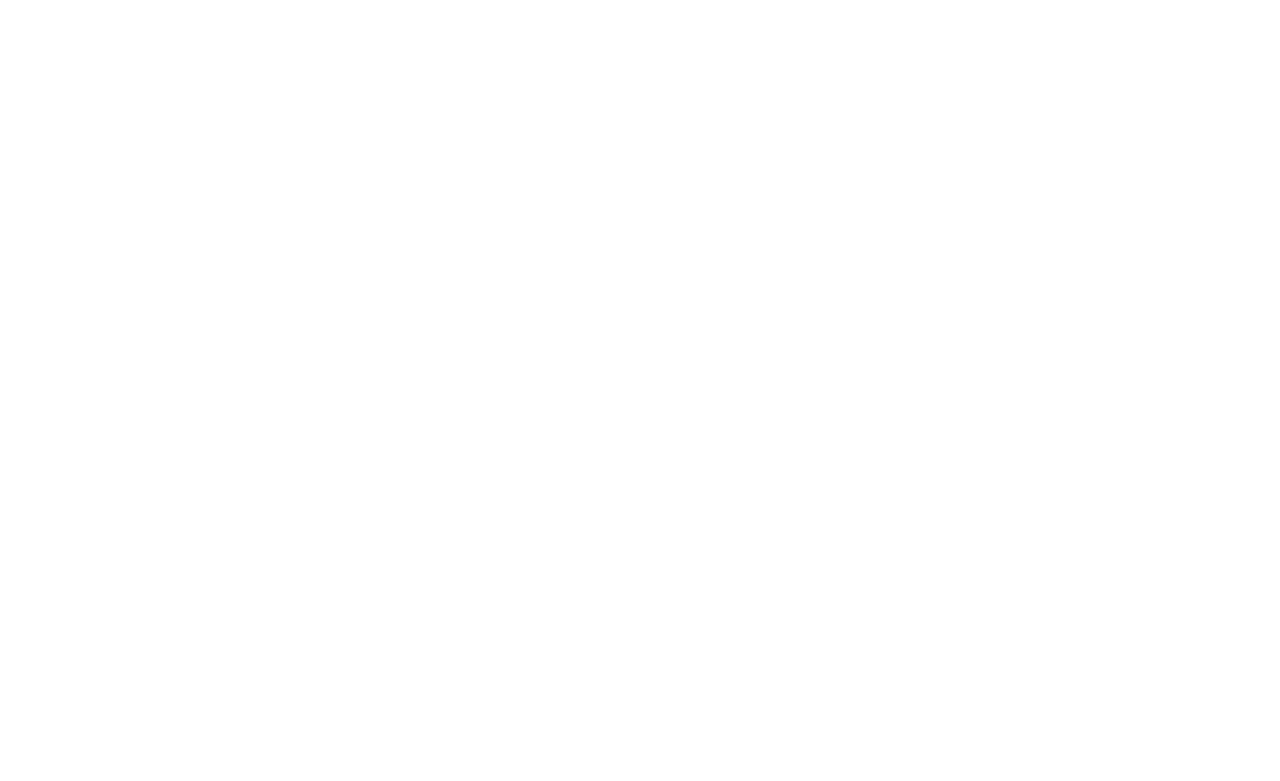
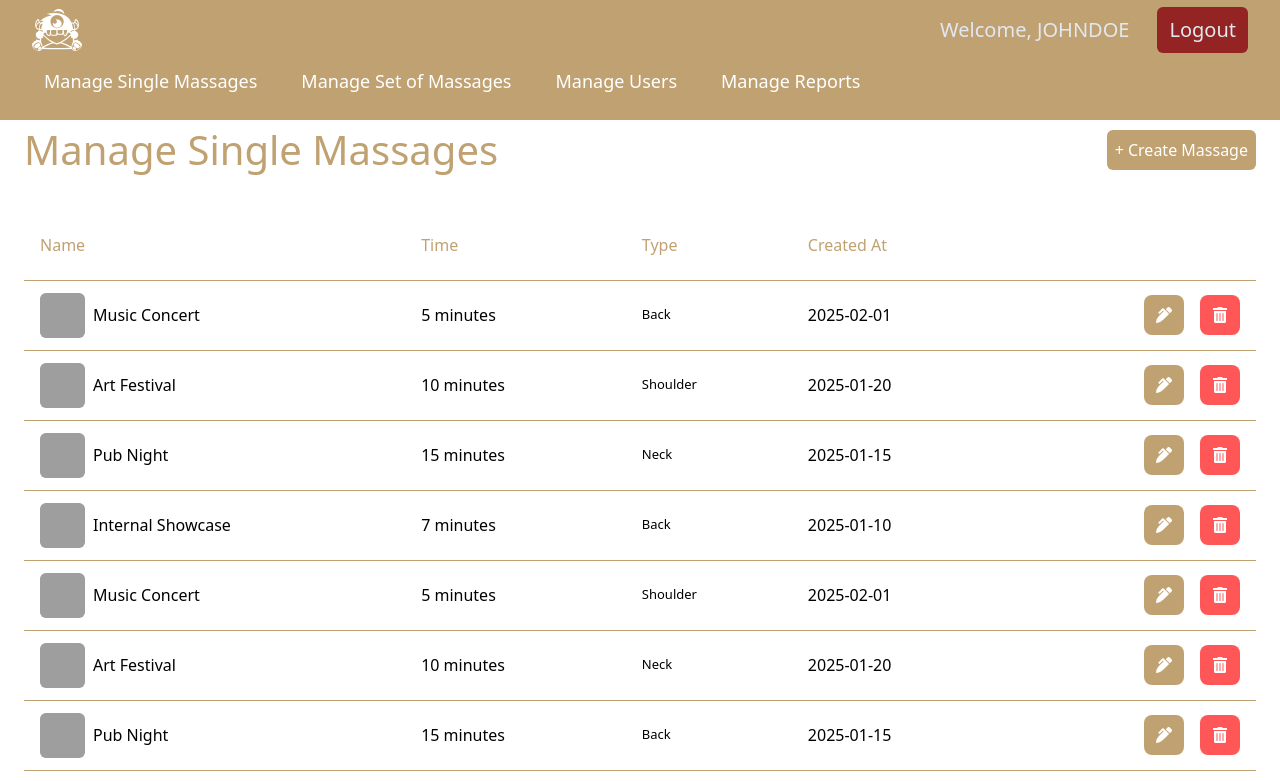
Before and after one commit to Deonmayon/NuadPah-web, a React (Vite) app: page / in a window 1280 px wide. Before the commit this address had no page. Shown: the top 781 px of the page. Built offline with nearby package versions, Linux system fonts and the light colour scheme; grey boxes are pictures that could not be loaded.

Commit message:
change route path and wording

```diff
--- a/src/App.jsx
+++ b/src/App.jsx
@@ -1,19 +1,19 @@
 import { useState, useEffect } from "react";
-import SingleManage from './page/SingleManage'
-import UserManage from './page/UserManage'
+import SingleManage from "./page/SingleManage";
+import UserManage from "./page/UserManage";
 import ReportManage from "./page/ReportManage";
 import SetofManage from "./page/SetofManage";
 import CreateSingle from "./page/CreateSingle";
 import EditUser from "./page/EditUser";
 import EditReport from "./page/EditReport";
 
-import { BrowserRouter, Routes, Route , Link } from "react-router-dom";
+import { BrowserRouter, Routes, Route, Link } from "react-router-dom";
 
 function App() {
-
   return (
     <BrowserRouter>
       <Routes>
+        <Route path="/" element={<SingleManage />}></Route>
         <Route path="/singlemanage" element={<SingleManage />}></Route>
         <Route path="/usermanage" element={<UserManage />}></Route>
         <Route path="/reportmanage" element={<ReportManage />}></Route>
@@ -23,7 +23,7 @@ function App() {
         <Route path="/editreport" element={<EditReport />}></Route>
       </Routes>
     </BrowserRouter>
-  )
+  );
 }
 
-export default App
+export default App;
--- a/src/page/CreateSingle.jsx
+++ b/src/page/CreateSingle.jsx
@@ -2,7 +2,6 @@ import React, { useEffect, useState } from "react";
 import Nav from "../components/Nav";
 import IconCom from "../components/IconCom";
 import Navmenu from "../components/Navmenu";
-
 
 import { Link, useNavigate } from "react-router-dom";
 
@@ -106,12 +105,12 @@ function CreateSingle() {
   return (
     <div className="bg-white w-full h-full min-h-dvh font-kanit">
       <Nav />
-      <Navmenu className='z-50' />
+      <Navmenu className="z-50" />
       <div className="mt-[120px] px-2 sm:px-4 md:px-6 lg:px-16 max-w-[1250px] mx-auto h-full flex justify-center">
         <div className="mt-[30px] w-full flex flex-col items-center">
           <div className="h-[70px] w-full flex flex-row items-center">
             <Link
-              to="/manageevent"
+              to="/singlemanage"
               className="flex px-3 py-2 rounded-lg items-center border-2 border-solid border-[#C0A172] text-[#C0A172] transition-all duration-300 hover:bg-[#DBDBDB]"
             >
               <IconCom icon="left" size="18" />
@@ -155,7 +154,7 @@ function CreateSingle() {
                 ></input>
               </div>
               <div className="w-1/2 h-full pl-[20px] text-white text-[14px] font-medium">
-                <p className="mb-[10px] text-black">Name Event</p>
+                <p className="mb-[10px] text-black">Name</p>
                 <input
                   type="text"
                   onChange={handleInput}
@@ -164,7 +163,7 @@ function CreateSingle() {
                   className="h-[40px] w-full rounded-md pl-2 bg-[#DBDBDB] text-black focus:outline-none
                 focus:ring-0 focus:ring-[#DBDBDB] focus:ring-offset-2 focus:ring-offset-[#C0A172]"
                 />
-                <p className="mt-[15px] mb-[10px] text-black">Detail Event</p>
+                <p className="mt-[15px] mb-[10px] text-black">Detail</p>
                 <textarea
                   type="text"
                   onChange={handleInput}
@@ -175,7 +174,7 @@ function CreateSingle() {
                   rows="8"
                   placeholder="Tell about event"
                 ></textarea>
-                <p className="mt-[15px] mb-[10px] text-black">Type Event</p>
+                <p className="mt-[15px] mb-[10px] text-black">Type</p>
                 <select
                   onChange={handleInput}
                   name="eventtype"
@@ -187,7 +186,7 @@ function CreateSingle() {
                   <option value="festival">Shoulder</option>
                   <option value="concert">Neck</option>
                 </select>
-                <p className="mt-[15px] mb-[10px] text-black">Type Event</p>
+                <p className="mt-[15px] mb-[10px] text-black">Time</p>
                 <select
                   onChange={handleInput}
                   name="eventtype"
--- a/src/page/EditReport.jsx
+++ b/src/page/EditReport.jsx
@@ -28,7 +28,6 @@ function EditReport() {
       status: "processing",
     };
 
-
     setNamereport(mockUserData.namereport);
     setNamereporter(mockUserData.namereporter);
     setTime(mockUserData.time);
@@ -51,7 +50,6 @@ function EditReport() {
       setPreviewImage1(null);
     }
   };
-
 
   const handleUpdate = (e) => {
     e.preventDefault();
@@ -85,7 +83,7 @@ function EditReport() {
         <div className="mt-[30px] h-[540px] w-[420px] flex flex-col items-center">
           <div className="h-[70px] w-full flex flex-row items-center">
             <Link
-              to={"/manageuser"}
+              to={"/reportmanage"}
               className="flex px-3 py-2 rounded-lg items-center border-2 border-solid border-[#C0A172] text-[#C0A172] hover:bg-[#DBDBDB] transition-all duration-300"
             >
               <IconCom icon="left" size="18" />
@@ -124,7 +122,6 @@ function EditReport() {
               <option value="processing">processing</option>
               <option value="pending">pending</option>
               <option value="completed">completed</option>
-
             </select>
             <button
               type="submit"
--- a/src/page/ReportManage.jsx
+++ b/src/page/ReportManage.jsx
@@ -9,13 +9,39 @@ function ReportManage() {
   const navigate = useNavigate();
 
   const mockEvents = [
-    { _id: "000001", eventname: "Have a problem", artistname: "Leslie Alexander", eventtype: "pending", eventimage: "event1.jpg", formattedCreatedAt: "2025-02-01" },
-    { _id: "000002", eventname: "Have a question", artistname: "Guy Hawkins", eventtype: "processing", eventimage: "event2.jpg", formattedCreatedAt: "2025-01-20" },
-    { _id: "000003", eventname: "Have a jookroo", artistname: "Marvin McKinney", eventtype: "completed", eventimage: "event3.jpg", formattedCreatedAt: "2025-01-15" },
-    { _id: "000004", eventname: "Have a Showcase", artistname: "Arlene McCoy", eventtype: "pending", eventimage: "event4.jpg", formattedCreatedAt: "2025-01-10" },
-
+    {
+      _id: "000001",
+      eventname: "Have a problem",
+      artistname: "Leslie Alexander",
+      eventtype: "pending",
+      eventimage: "event1.jpg",
+      formattedCreatedAt: "2025-02-01",
+    },
+    {
+      _id: "000002",
+      eventname: "Have a question",
+      artistname: "Guy Hawkins",
+      eventtype: "processing",
+      eventimage: "event2.jpg",
+      formattedCreatedAt: "2025-01-20",
+    },
+    {
+      _id: "000003",
+      eventname: "Have a jookroo",
+      artistname: "Marvin McKinney",
+      eventtype: "completed",
+      eventimage: "event3.jpg",
+      formattedCreatedAt: "2025-01-15",
+    },
+    {
+      _id: "000004",
+      eventname: "Have a Showcase",
+      artistname: "Arlene McCoy",
+      eventtype: "pending",
+      eventimage: "event4.jpg",
+      formattedCreatedAt: "2025-01-10",
+    },
   ];
-
 
   const [data, setData] = useState([]);
 
@@ -177,7 +203,7 @@ function ReportManage() {
                     <td className="h-[70px] table-cell text-left align-middle px-4">
                       <div className="flex justify-end">
                         <Link
-                          to={`/editevent/${event._id}`}
+                          to={`/editreport`}
                           className="text-white min-h-[40px] min-w-[40px] max-h-[40px] max-w-[40px] w-full h-full bg-[#C0A172] rounded-lg flex justify-center items-center transition-all duration-300 hover:bg-[#C0A172]"
                         >
                           <IconCom icon="edit" />
@@ -201,7 +227,9 @@ function ReportManage() {
                           <p className="text-black truncate overflow-hidden whitespace-nowrap">
                             {event._id}-{event.eventname}
                           </p>
-                          <p className="font-extralight text-black">{event.formattedCreatedAt}</p>
+                          <p className="font-extralight text-black">
+                            {event.formattedCreatedAt}
+                          </p>
                         </div>
                       </div>
                     </td>
@@ -290,7 +318,7 @@ function ReportManage() {
                 </button>
               </div>
               <Link
-                to={selectedEvent ? `/editevent/${selectedEvent._id}` : '#'}
+                to={selectedEvent ? `/editevent/${selectedEvent._id}` : "#"}
                 onClick={handleEdit}
                 className="transition-all duration-300 mb-2 w-full flex items-center px-4 py-3 text-sm text-left rounded-md hover:bg-[#DBDBDB]"
               >
--- a/src/page/SingleManage.jsx
+++ b/src/page/SingleManage.jsx
@@ -9,20 +9,103 @@ function SingleManage() {
   const navigate = useNavigate();
 
   const mockEvents = [
-    { _id: "1", eventname: "Music Concert", artistname: "5", eventtype: "back", eventimage: "event1.jpg", formattedCreatedAt: "2025-02-01" },
-    { _id: "2", eventname: "Art Festival", artistname: "10", eventtype: "shoulder", eventimage: "event2.jpg", formattedCreatedAt: "2025-01-20" },
-    { _id: "3", eventname: "Pub Night", artistname: "15", eventtype: "neck", eventimage: "event3.jpg", formattedCreatedAt: "2025-01-15" },
-    { _id: "4", eventname: "Internal Showcase", artistname: "7", eventtype: "back", eventimage: "event4.jpg", formattedCreatedAt: "2025-01-10" },
-    { _id: "1", eventname: "Music Concert", artistname: "5", eventtype: "shoulder", eventimage: "event1.jpg", formattedCreatedAt: "2025-02-01" },
-    { _id: "2", eventname: "Art Festival", artistname: "10", eventtype: "neck", eventimage: "event2.jpg", formattedCreatedAt: "2025-01-20" },
-    { _id: "3", eventname: "Pub Night", artistname: "15", eventtype: "back", eventimage: "event3.jpg", formattedCreatedAt: "2025-01-15" },
-    { _id: "4", eventname: "Internal Showcase", artistname: "7", eventtype: "neck", eventimage: "event4.jpg", formattedCreatedAt: "2025-01-10" },
-    { _id: "1", eventname: "Music Concert", artistname: "5", eventtype: "shoulder", eventimage: "event1.jpg", formattedCreatedAt: "2025-02-01" },
-    { _id: "2", eventname: "Art Festival", artistname: "10", eventtype: "back", eventimage: "event2.jpg", formattedCreatedAt: "2025-01-20" },
-    { _id: "3", eventname: "Pub Night", artistname: "15", eventtype: "shoulder", eventimage: "event3.jpg", formattedCreatedAt: "2025-01-15" },
-    { _id: "4", eventname: "Internal Showcase", artistname: "7", eventtype: "neck", eventimage: "event4.jpg", formattedCreatedAt: "2025-01-10" },
+    {
+      _id: "1",
+      eventname: "Music Concert",
+      artistname: "5",
+      eventtype: "Back",
+      eventimage: "event1.jpg",
+      formattedCreatedAt: "2025-02-01",
+    },
+    {
+      _id: "2",
+      eventname: "Art Festival",
+      artistname: "10",
+      eventtype: "Shoulder",
+      eventimage: "event2.jpg",
+      formattedCreatedAt: "2025-01-20",
+    },
+    {
+      _id: "3",
+      eventname: "Pub Night",
+      artistname: "15",
+      eventtype: "Neck",
+      eventimage: "event3.jpg",
+      formattedCreatedAt: "2025-01-15",
+    },
+    {
+      _id: "4",
+      eventname: "Internal Showcase",
+      artistname: "7",
+      eventtype: "Back",
+      eventimage: "event4.jpg",
+      formattedCreatedAt: "2025-01-10",
+    },
+    {
+      _id: "1",
+      eventname: "Music Concert",
+      artistname: "5",
+      eventtype: "Shoulder",
+      eventimage: "event1.jpg",
+      formattedCreatedAt: "2025-02-01",
+    },
+    {
+      _id: "2",
+      eventname: "Art Festival",
+      artistname: "10",
+      eventtype: "Neck",
+      eventimage: "event2.jpg",
+      formattedCreatedAt: "2025-01-20",
+    },
+    {
+      _id: "3",
+      eventname: "Pub Night",
+      artistname: "15",
+      eventtype: "Back",
+      eventimage: "event3.jpg",
+      formattedCreatedAt: "2025-01-15",
+    },
+    {
+      _id: "4",
+      eventname: "Internal Showcase",
+      artistname: "7",
+      eventtype: "Neck",
+      eventimage: "event4.jpg",
+      formattedCreatedAt: "2025-01-10",
+    },
+    {
+      _id: "1",
+      eventname: "Music Concert",
+      artistname: "5",
+      eventtype: "Shoulder",
+      eventimage: "event1.jpg",
+      formattedCreatedAt: "2025-02-01",
+    },
+    {
+      _id: "2",
+      eventname: "Art Festival",
+      artistname: "10",
+      eventtype: "Back",
+      eventimage: "event2.jpg",
+      formattedCreatedAt: "2025-01-20",
+    },
+    {
+      _id: "3",
+      eventname: "Pub Night",
+      artistname: "15",
+      eventtype: "Shoulder",
+      eventimage: "event3.jpg",
+      formattedCreatedAt: "2025-01-15",
+    },
+    {
+      _id: "4",
+      eventname: "Internal Showcase",
+      artistname: "7",
+      eventtype: "Neck",
+      eventimage: "event4.jpg",
+      formattedCreatedAt: "2025-01-10",
+    },
   ];
-
 
   const [data, setData] = useState([]);
 
@@ -84,7 +167,7 @@ function SingleManage() {
               Manage Single Massages
             </p>
             <Link
-              to="/createevent"
+              to="/createsingle"
               className="min-h-[40px] max-h-[40px] h-full px-2 bg-[#C0A172] flex justify-center items-center rounded-md text-white font-medium transition-all duration-300"
             >
               + Create Massage
@@ -96,7 +179,10 @@ function SingleManage() {
             <p className="font-medium text-[#C0A172] text-[35px] md:text-[40px] mb-[20px]">
               Manage Single Massages
             </p>
-            <Link to='/createevent' className="min-h-[40px] max-h-[40px] h-full min-w-[150px] max-w-[150px] w-full bg-[#C0A172] flex justify-center items-center rounded-md text-white font-medium">
+            <Link
+              to="/createevent"
+              className="min-h-[40px] max-h-[40px] h-full min-w-[150px] max-w-[150px] w-full bg-[#C0A172] flex justify-center items-center rounded-md text-white font-medium"
+            >
               + Create Massage
             </Link>
           </div>
@@ -127,7 +213,7 @@ function SingleManage() {
             <thead className="table-header-group">
               <tr className="md:table-row hidden">
                 <th className="h-[70px] table-cell text-left align-middle px-4 font-medium">
-                  Name Maasage
+                  Name
                 </th>
                 <th className="h-[70px] table-cell text-left align-middle px-4 font-medium">
                   Time
@@ -164,20 +250,23 @@ function SingleManage() {
                       {`${event.artistname} minutes`}
                     </td>
                     <td className="h-[70px] text-black table-cell text-left align-middle px-4 text-[13px] font-medium">
-                    {event.eventtype}
+                      {event.eventtype}
                     </td>
                     <td className="h-[70px] table-cell text-left align-middle px-4">
                       {event.formattedCreatedAt}
                     </td>
                     <td className="h-[70px] table-cell text-left align-middle px-4">
                       <div className="flex justify-end">
-                        <Link to={`/editevent/${event._id}`}
-                        className="min-h-[40px] min-w-[40px] max-h-[40px] max-w-[40px] text-white w-full h-full bg-[#C0A172] rounded-lg flex justify-center items-center transition-all duration-300 hover:bg-[#C0A172]">
+                        <Link
+                          to={`/editevent/${event._id}`}
+                          className="min-h-[40px] min-w-[40px] max-h-[40px] max-w-[40px] text-white w-full h-full bg-[#C0A172] rounded-lg flex justify-center items-center transition-all duration-300 hover:bg-[#C0A172]"
+                        >
                           <IconCom icon="edit" />
                         </Link>
                         <button
-                        onClick={() => handleDelete(event._id)}
-                        className="ml-4 min-h-[40px] min-w-[40px] max-h-[40px] max-w-[40px] text-white w-full h-full bg-[#FF5757] rounded-lg flex justify-center items-center transition-all duration-300 hover:bg-[#7D1D1C]">
+                          onClick={() => handleDelete(event._id)}
+                          className="ml-4 min-h-[40px] min-w-[40px] max-h-[40px] max-w-[40px] text-white w-full h-full bg-[#FF5757] rounded-lg flex justify-center items-center transition-all duration-300 hover:bg-[#7D1D1C]"
+                        >
                           <IconCom icon="trash" />
                         </button>
                       </div>
@@ -263,7 +352,7 @@ function SingleManage() {
                 </button>
               </div>
               <Link
-                to={selectedEvent ? `/editevent/${selectedEvent._id}` : '#'}
+                to={selectedEvent ? `/editevent/${selectedEvent._id}` : "#"}
                 onClick={handleEdit}
                 className="transition-all duration-300 mb-2 w-full flex items-center px-4 py-3 text-sm text-left rounded-md hover:bg-[#DBDBDB]"
               >
@@ -281,7 +370,6 @@ function SingleManage() {
           </div>
         </>
       )}
-
     </div>
   );
 }
```
Also changed, not shown: src/page/EditUser.jsx (+7 -4 lines), src/page/UserManage.jsx (+5 -5 lines). Lines whose indentation alone changed are shown as unchanged.
